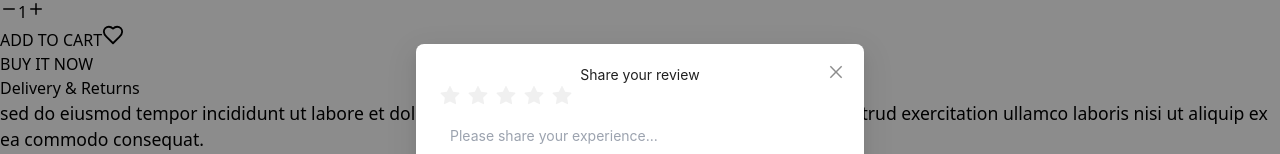
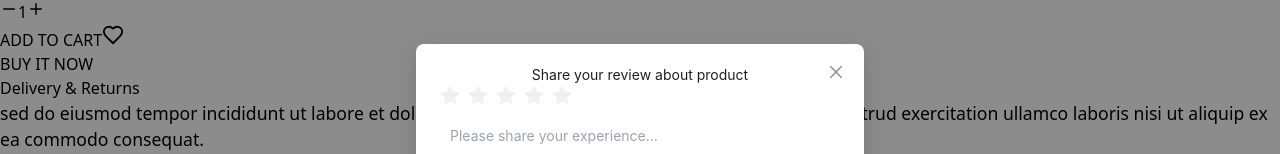
Before and after one commit to TDuy1010/SWP391_FE_Skincare_Products_Sales_System, a React (Vite) app: page /product-detail in a window 1280 px wide. Both pictures are taken after a click on the button "Rate this product". Shown: the part 2735-2889 px from the top of the page. Built offline with nearby package versions, Linux system fonts and the light colour scheme.

Commit message:
create rating section

```diff
--- a/src/page/Customer/ProductPage/ProductDetail.jsx
+++ b/src/page/Customer/ProductPage/ProductDetail.jsx
@@ -306,7 +306,7 @@ const ProductDetail = () => {
               }}
             >
               <h2 className="text-2xl font-semibold mb-6 text-center">
-                Share your review
+                Share your review about product
               </h2>
               <motion.div
                 initial={{ opacity: 0 }}
```
